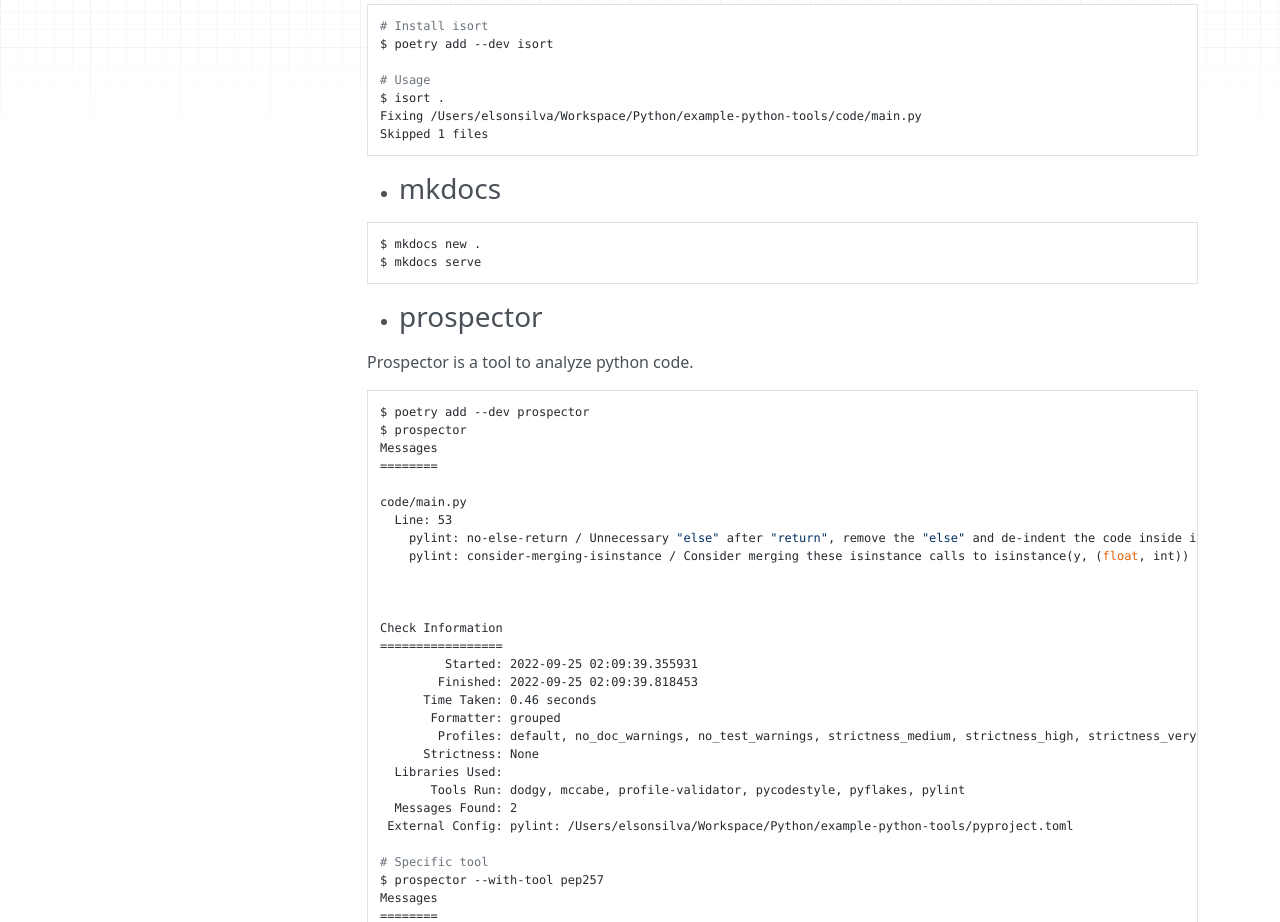
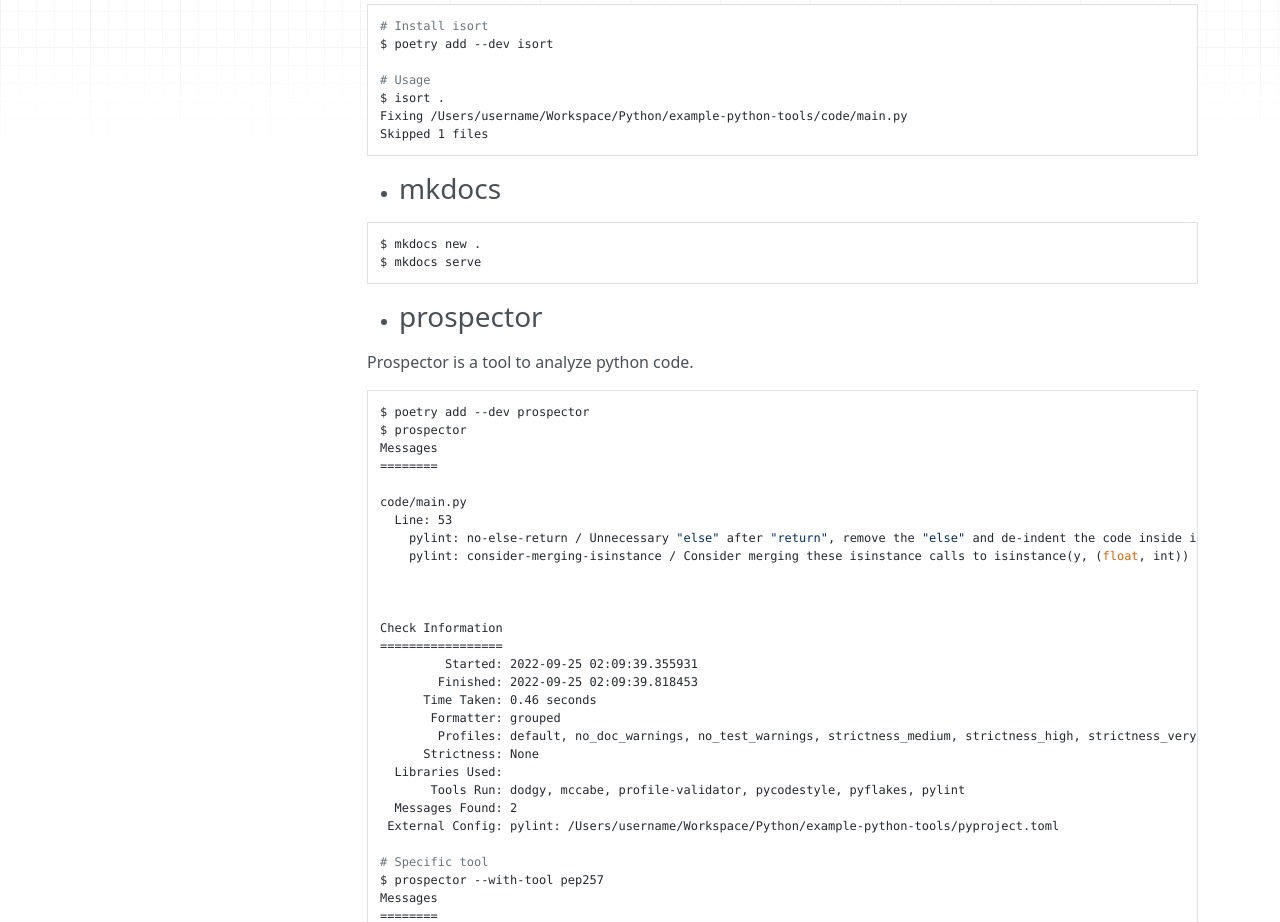
Before and after one commit to elsonjunio/example-python-tools, an MkDocs documentation site: the page built from docs/index.md, in a window 1280 px wide and 1400 px high, scrolled down 2419 px. Shown: the part 169-1091 px from the top of the window. Built offline with MkDocs 1.6.1, drawn with Linux system fonts in a browser that asks for light colours; nearby versions of some CDN libraries; some of the changed text lies outside the part shown.

Commit message:
first commit

````diff
--- a/docs/index.md
+++ b/docs/index.md
@@ -96,7 +96,7 @@
     "python.formatting.blackPath": "blue",
     "python.testing.unittestEnabled": true,
     "code-runner.executorMap": {
-        "python": "/Users/elsonsilva/Library/Caches/pypoetry/virtualenvs/example-python-tools-fuXY9vTO-py3.9/bin/python",
+        "python": "/Users/username/Library/Caches/pypoetry/virtualenvs/example-python-tools-fuXY9vTO-py3.9/bin/python",
     },
     "editor.formatOnSave": true,
     "python.linting.flake8Args": [
@@ -135,7 +135,7 @@
 
 # Usage
 $ isort .
-Fixing /Users/elsonsilva/Workspace/Python/example-python-tools/code/main.py
+Fixing /Users/username/Workspace/Python/example-python-tools/code/main.py
 Skipped 1 files
 ```
 
@@ -174,7 +174,7 @@
   Libraries Used:
        Tools Run: dodgy, mccabe, profile-validator, pycodestyle, pyflakes, pylint
   Messages Found: 2
- External Config: pylint: /Users/elsonsilva/Workspace/Python/example-python-tools/pyproject.toml
+ External Config: pylint: /Users/username/Workspace/Python/example-python-tools/pyproject.toml
 
 # Specific tool
 $ prospector --with-tool pep257
@@ -203,7 +203,7 @@
   Libraries Used:
        Tools Run: dodgy, mccabe, pydocstyle, profile-validator, pycodestyle, pyflakes, pylint
   Messages Found: 3
- External Config: pylint: /Users/elsonsilva/Workspace/Python/example-python-tools/pyproject.toml
+ External Config: pylint: /Users/username/Workspace/Python/example-python-tools/pyproject.toml
 ```
 
 - ### pip-audit
````
Also changed, not shown: README.md (+1 -0 lines).
